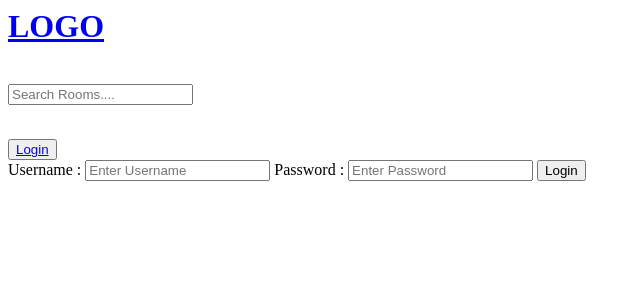
After one commit to Sumit-Prasad01/StudyBud, a Django app: page /login/ in a window 1280 px wide. The commit adds this page. Shown: the top 300 px of the page, without its empty margins (0-641 px from the left). Run offline with Django 5.2, Linux system fonts and the light colour scheme.

Commit message:
Add login functionality and update templates for improved user experience

```diff
--- /dev/null
+++ b/studybud/base/templates/base/login_register.html
@@ -0,0 +1,14 @@
+<!-- {% extends 'main.html' %} -->
+ {% block content%}
+<div>
+  <form method="POST" action="">
+    {% csrf_token %}
+    <label>Username :</label>
+    <input type="text" name="username" placeholder="Enter Username" />
+    <label>Password :</label>
+    <input type="password" name="password" placeholder="Enter Password" />
+
+    <input type="submit" value="Login" />
+  </form>
+</div>
+{% endblock content %}
--- a/studybud/base/urls.py
+++ b/studybud/base/urls.py
@@ -2,6 +2,7 @@ from django.urls import path
 from . import views
 
 urlpatterns = [
+    path('login/', views.loginPage, name = "login" ),
     path("", views.home, name= 'home'),
     path("room/<str:pk>/", views.room, name= 'room'),
     path("create-room/", views.create_room, name= 'create-room'),
--- a/studybud/base/views.py
+++ b/studybud/base/views.py
@@ -1,14 +1,37 @@
 from django.shortcuts import render, redirect
-from django.http import HttpResponse
-from .models import Room
+from django.contrib.auth.models import User
+from django.contrib import messages
+from django.db.models import Q
+from .models import Room, Topic
 from .forms import RoomForm
 
 # Create your views here.
 
+def loginPage(request):
+    if request.method == "POST":
+        username = request.POST.get('username')
+        password = request.POST.get('password')
+        try:
+            user = User.objects.get(username = username)
+        except :
+            messages.error(request, "User dose not exists!")
+    context = {}
+    return render(request, 'base/login_register.html', context)
 
 def home(request):
-    rooms = Room.objects.all()
-    context =  {'rooms' : rooms}
+    q = request.GET.get('q') if request.GET.get('q') != None else ''
+
+    rooms = Room.objects.filter(
+        Q(topic__name__icontains = q) |
+        Q(name__icontains = q) |
+        Q(description__icontains = q)
+        )
+
+    topics = Topic.objects.all()
+
+    rooms_count = rooms.count()
+
+    context =  {'rooms' : rooms, 'topics' : topics, 'rooms_count' : rooms_count}
     return render(request, 'base/home.html', context)
 
 def room(request, pk):
--- a/studybud/templates/main.html
+++ b/studybud/templates/main.html
@@ -6,14 +6,16 @@
     <title>StudyBud</title>
 
     <!-- 🔽 Add your CSS here -->
-    <style>
-
-    </style>
+    <style></style>
   </head>
 
   <body>
-    {% include 'navbar.html' %}
-    {% block content %}
-    {% endblock %}
+    {% include 'navbar.html' %} {% if messages %}
+    <ul class="messages">
+      {% for message in messages %}
+      <li>{{ message }}</li>
+      {% endfor %}
+    </ul>
+    {% endif %} {% block content %} {% endblock %}
   </body>
 </html>
--- a/studybud/templates/navbar.html
+++ b/studybud/templates/navbar.html
@@ -1,5 +1,10 @@
 <a href = "/">
     <h1>LOGO</h1>
 </a>
-
-<hr>
+<br>
+<form method="GET" action="{% url 'home' %}">
+    <input type="text" name = "q"  placeholder="Search Rooms...."/>
+</form>
+<br>
+<button><a href="{% url 'login' %}">Login</a></button>
+<br>
```
Also changed, not shown: studybud/base/templates/base/home.html (+35 -6 lines).
